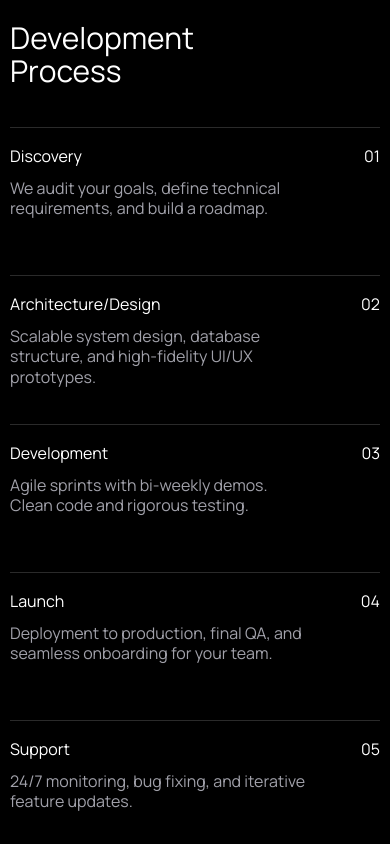
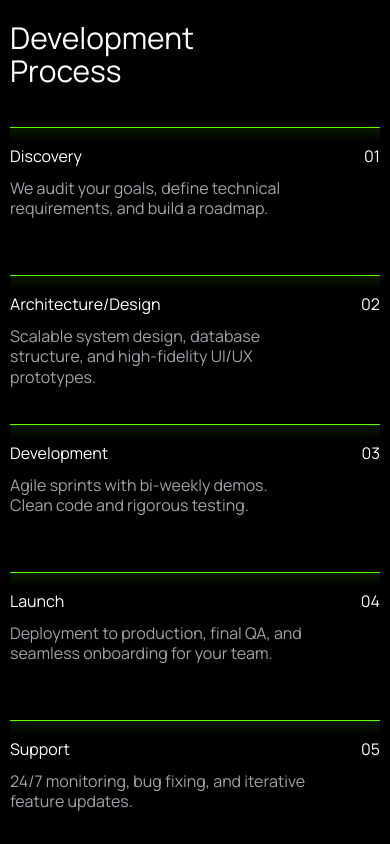
Before and after one commit to misytinskiy/klarecode, a Next.js app: page / in a window 390 px wide. Shown: the part 6880-7724 px from the top of the page. Built offline with nearby package versions, Linux system fonts and the light colour scheme.

Commit message:
add border to all cards at 740 and 480 at DevelopmentProcess module

```diff
--- a/components/DevelopmentProcess.module.css
+++ b/components/DevelopmentProcess.module.css
@@ -234,10 +234,30 @@
     min-height: 203px;
     padding: 18px 0px;
     border-left: none;
-    border-top: 1px solid #2a2a2a;
+    border-top: 1px solid #59ff00;
     margin-right: 20px;
     margin-bottom: 20px;
+    background: linear-gradient(
+      rgba(89, 255, 0, 0.1) 0%,
+      rgba(109, 109, 109, 0) 10.62%
+    );
   }
+  /*
+  .card::before {
+    content: "";
+    position: absolute;
+    top: -2px;
+    left: 0;
+    right: 0;
+    height: 2px;
+    background: linear-gradient(
+      to right,
+      rgba(42, 194, 147, 1) 0%,
+      rgba(42, 194, 147, 0.6) 50%,
+      rgba(42, 194, 147, 0.3) 100%
+    );
+    z-index: 1;
+  } */
 
   .card:nth-child(2n) {
     margin-right: 0;
@@ -245,11 +265,11 @@
 
   .card:hover {
     border-left: none;
-    background: linear-gradient(
+    /* background: linear-gradient(
       rgba(89, 255, 0, 0.1) 0%,
       rgba(109, 109, 109, 0) 10.62%
-    );
-    border-top: 1px solid #59ff00;
+    ); */
+    /* border-top: 1px solid #59ff00; */
   }
 
   .card:hover::before {
@@ -330,10 +350,26 @@
     min-height: 132px;
     padding: 20px 0;
     border-left: none;
-    border-top: 1px solid #2a2a2a;
+    border-top: 1px solid #59ff00;
     margin-right: 0;
     margin-bottom: 16px;
   }
+
+  /* .card::before {
+    content: "";
+    position: absolute;
+    top: -2px;
+    left: 0;
+    right: 0;
+    height: 2px;
+    background: linear-gradient(
+      to right,
+      rgba(42, 194, 147, 1) 0%,
+      rgba(42, 194, 147, 0.6) 50%,
+      rgba(42, 194, 147, 0.3) 100%
+    );
+    z-index: 1;
+  } */
 
   .card:last-child {
     margin-bottom: 0;
```
